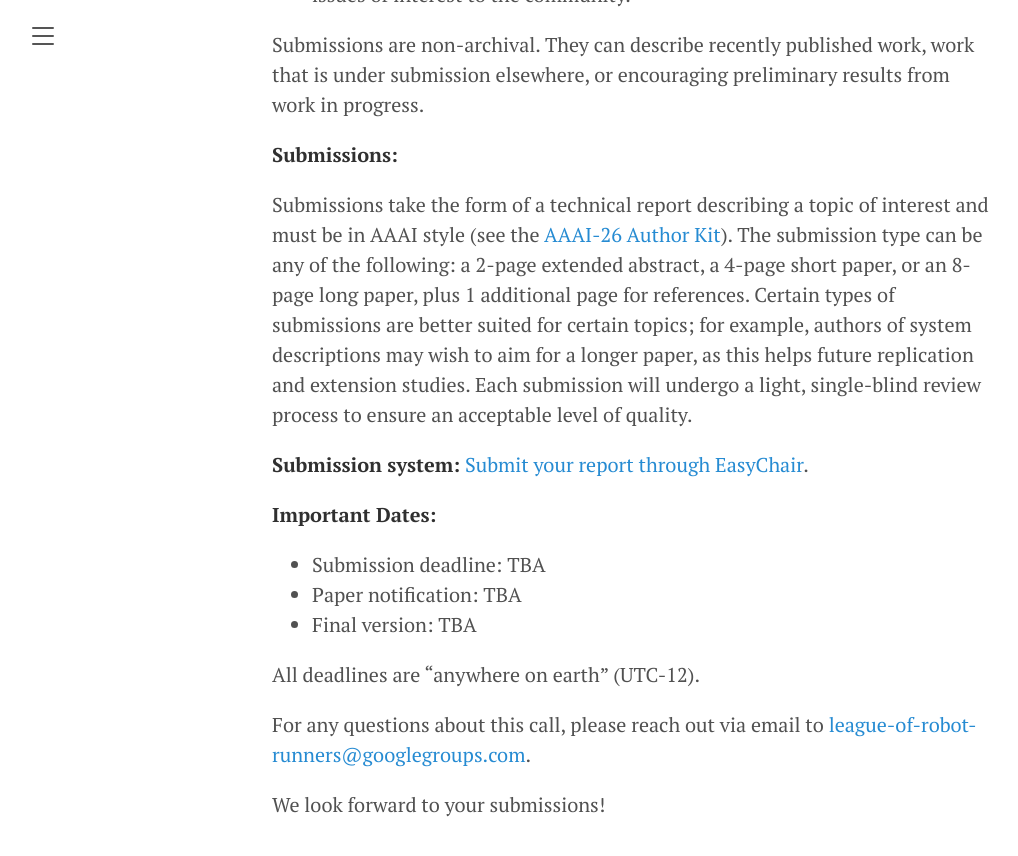
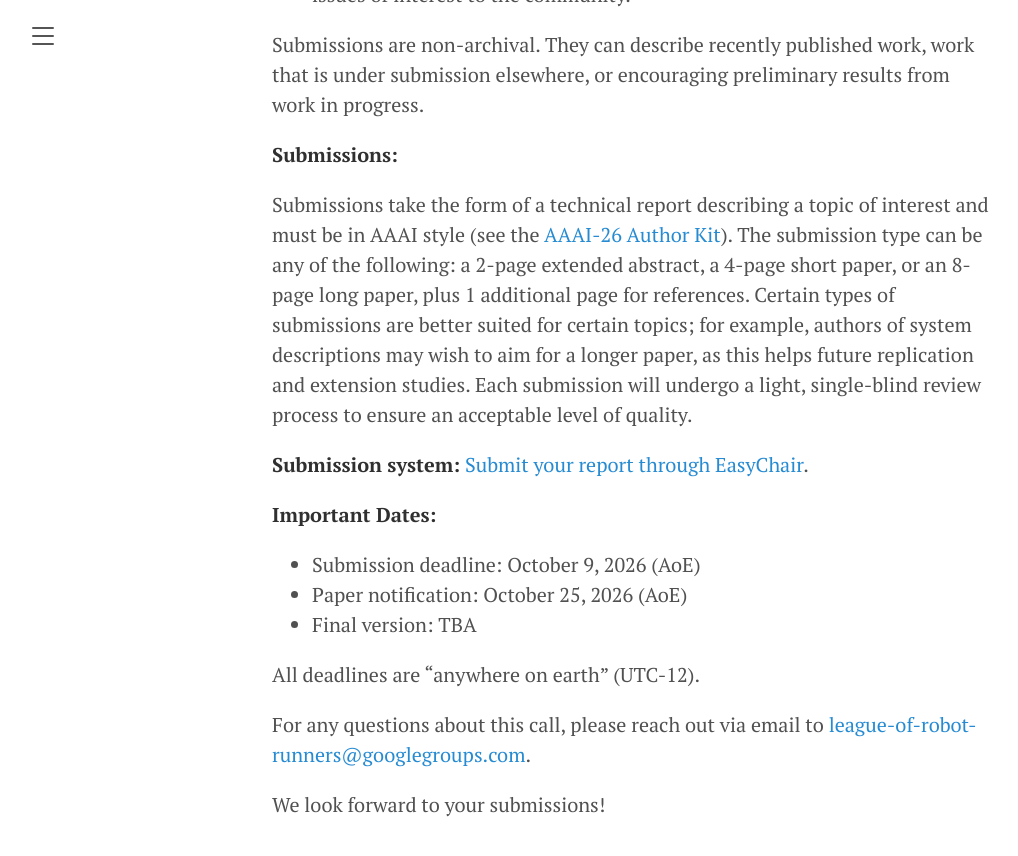
Before and after one commit to MAPF-Competition/2026expo, a Jekyll site: the page built from call_for_submission.md, in a window 1280 px wide and 900 px high, scrolled down 1214 px. Shown: the top 856 px of the window, without its empty margins (8-1026 px from the left). Built offline with Jekyll 4.4.1, drawn with Linux system fonts in a browser that asks for light colours.

Commit message:
Set submission and notification deadlines

```diff
--- a/call_for_submission.md
+++ b/call_for_submission.md
@@ -37,8 +37,8 @@ Submissions take the form of a technical report describing a topic of interest a
 
 **Important Dates:**
 
-* Submission deadline: TBA
-* Paper notification: TBA
+* Submission deadline: October 9, 2026 (AoE)
+* Paper notification: October 25, 2026 (AoE)
 * Final version: TBA
 
 All deadlines are “anywhere on earth” (UTC-12).
```
Also changed, not shown: 2 other files.
